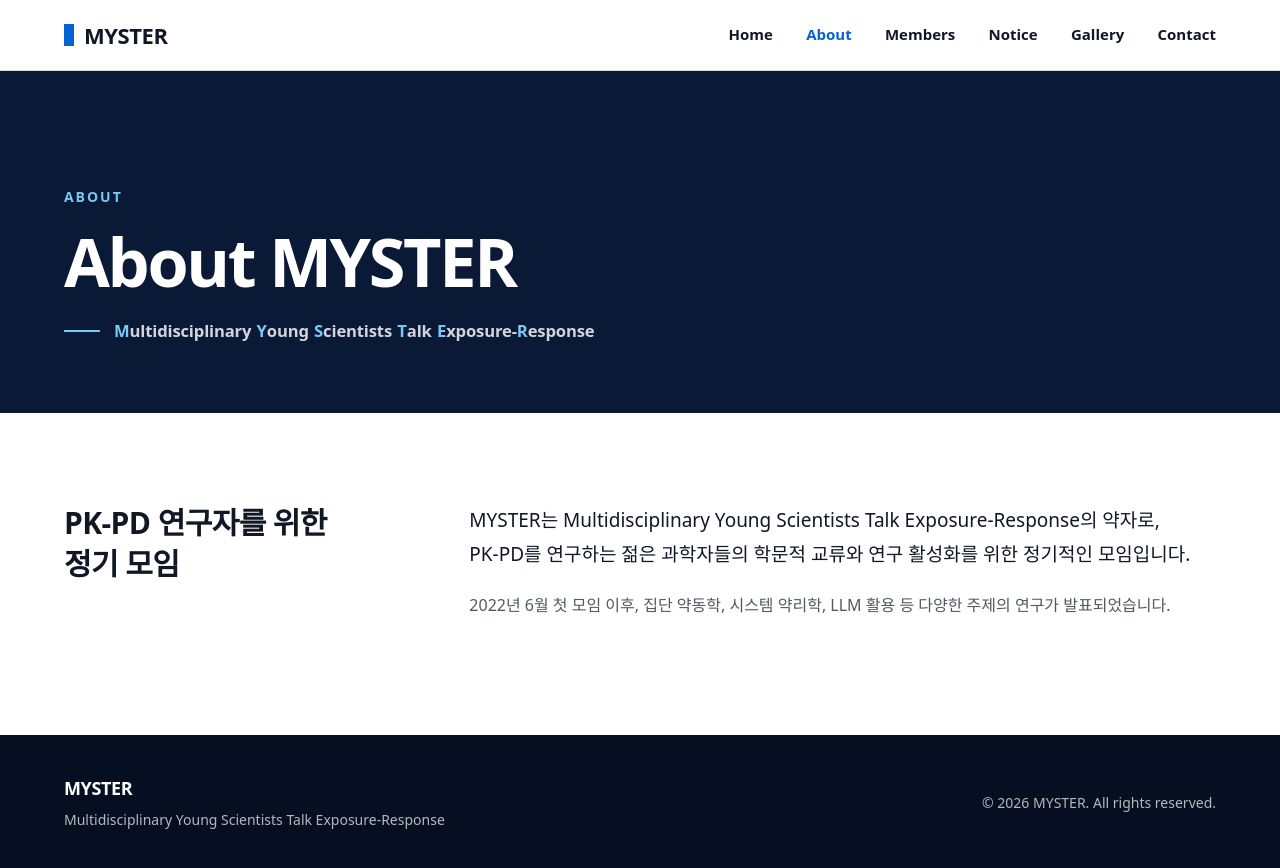
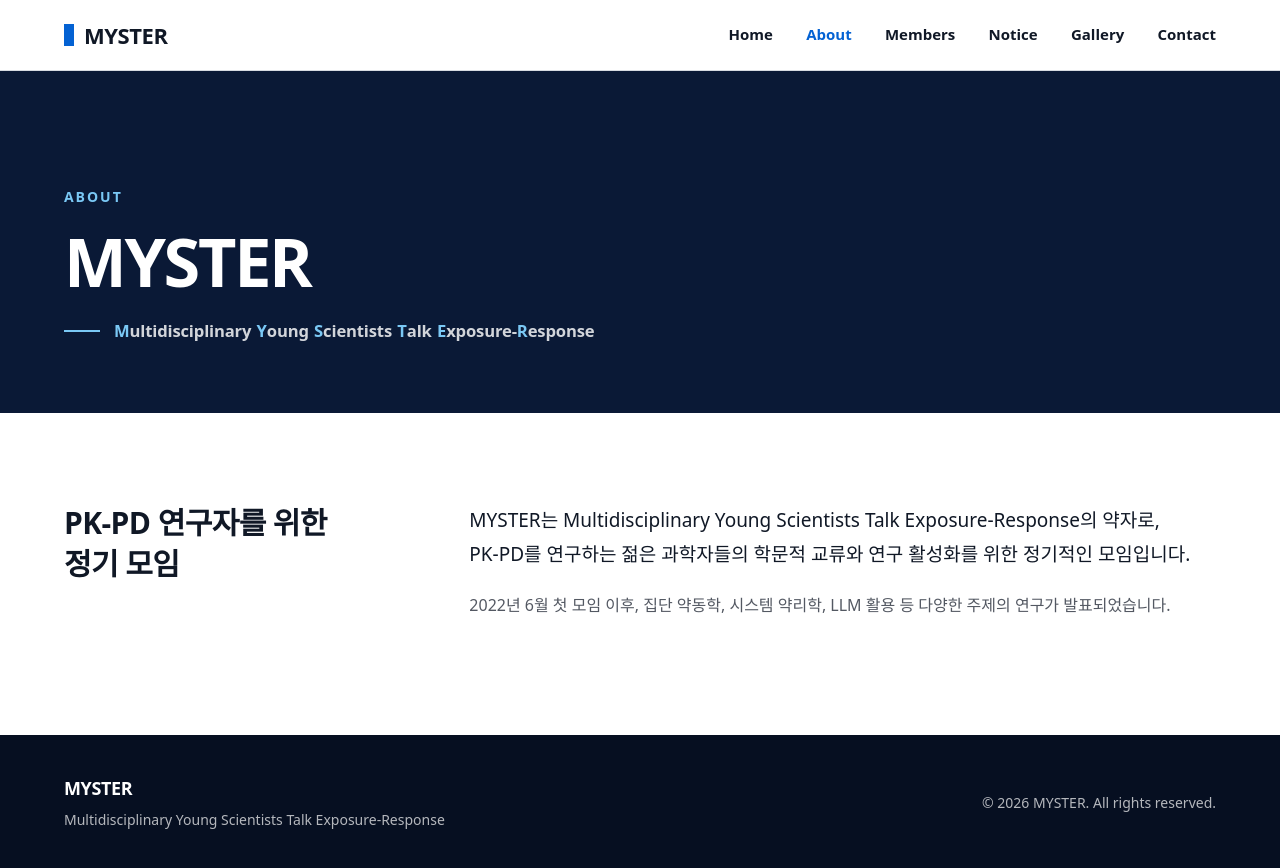
Before and after one commit to God-Junseong/MYSTER, a plain HTML site: page index.html in a window 1280 px wide. Both pictures are taken after a click on the link "About". Drawn offline with Linux system fonts and the light colour scheme; a web font is replaced by a local one.

Commit message:
About page title: MYSTER instead of About MYSTER
Co-Authored-By: Claude Opus 5.5 <noreply@anthropic.com>
Claude-Session: https://claude.ai/code/session_01VaQduZHwEqvB8H89zYJaPK

```diff
--- a/assets/js/main.js
+++ b/assets/js/main.js
@@ -7,7 +7,7 @@
   var NAV_OFFSET = 96;
   var PAGES = ['home', 'about', 'members', 'notice', 'gallery', 'contact'];
   var SUBS = {
-    about: { kicker: 'About', title: 'About MYSTER' },
+    about: { kicker: 'About', title: 'MYSTER' },
     members: { kicker: 'Members', title: 'Our Team' },
     notice: { kicker: 'Notice', title: '공지사항' },
     gallery: { kicker: 'Gallery', title: '갤러리' },
--- a/index.html
+++ b/index.html
@@ -90,7 +90,7 @@
 <section class="sub-hero on-navy" id="sub-hero" hidden>
   <div class="container">
     <span class="kicker" id="sub-kicker">About</span>
-    <h1 id="sub-title">About MYSTER</h1>
+    <h1 id="sub-title">MYSTER</h1>
     <div class="fullname" id="sub-fullname">
       <span class="rule"></span>
       <p>
```
